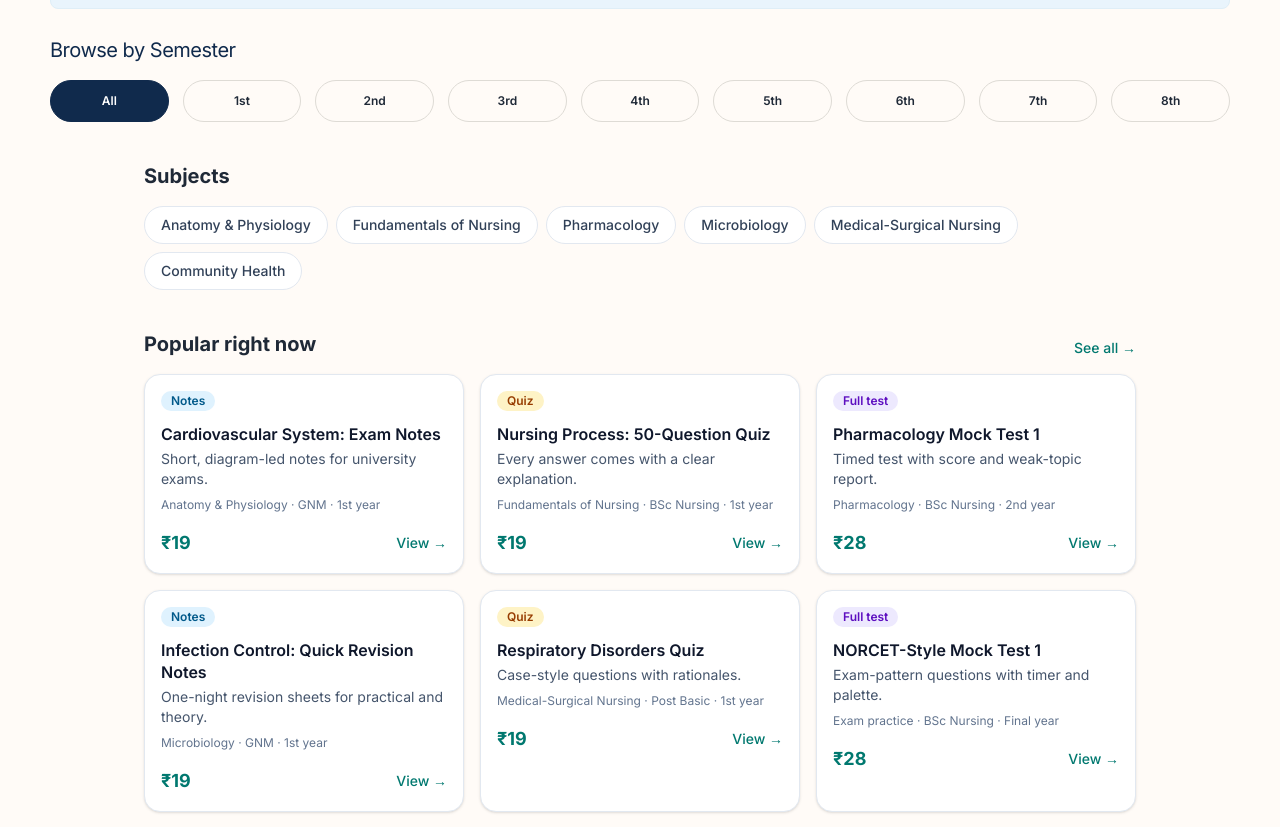
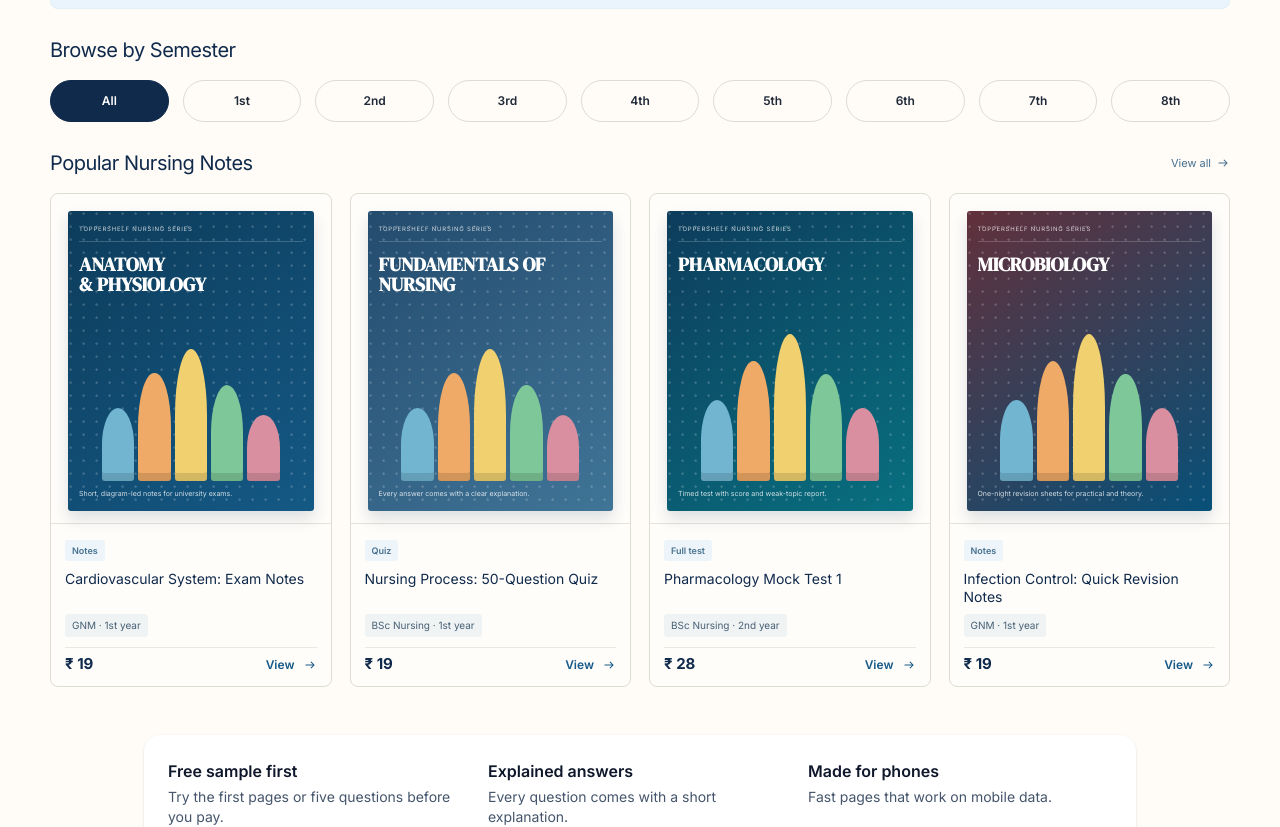
Before and after one commit to ExoticInsaan/RT10, a Next.js app: page / in a window 1280 px wide. Shown: the part 580-1407 px from the top of the page. Built offline with nearby package versions, Linux system fonts and the light colour scheme; no server answers.

Commit message:
Design step 6: Popular Nursing Notes cards using the real catalogue

```diff
--- a/app/page.tsx
+++ b/app/page.tsx
@@ -1,18 +1,7 @@
-import Link from "next/link";
-import ProductCard from "@/components/ProductCard";
 import Hero from "@/components/home/Hero";
 import Finder from "@/components/home/Finder";
 import Semesters from "@/components/home/Semesters";
-import { products } from "@/lib/sample-data";
-
-const subjects = [
-  "Anatomy & Physiology",
-  "Fundamentals of Nursing",
-  "Pharmacology",
-  "Microbiology",
-  "Medical-Surgical Nursing",
-  "Community Health",
-];
+import Popular from "@/components/home/Popular";
 
 export default function Home() {
   return (
@@ -20,34 +9,7 @@ export default function Home() {
       <Hero />
       <Finder />
       <Semesters />
-
-      <section className="mx-auto max-w-5xl px-4 py-10">
-        <h2 className="text-xl font-bold">Subjects</h2>
-        <ul className="mt-4 flex flex-wrap gap-2">
-          {subjects.map((s) => (
-            <li key={s}>
-              <Link
-                href={`/browse?subject=${encodeURIComponent(s)}`}
-                className="inline-block rounded-full border border-slate-200 bg-white px-4 py-2 text-sm font-medium text-slate-700 hover:border-teal-400 hover:text-teal-700"
-              >
-                {s}
-              </Link>
-            </li>
-          ))}
-        </ul>
-      </section>
-
-      <section className="mx-auto max-w-5xl px-4">
-        <div className="flex items-end justify-between">
-          <h2 className="text-xl font-bold">Popular right now</h2>
-          <Link href="/browse" className="text-sm font-medium text-teal-700">See all →</Link>
-        </div>
-        <div className="mt-4 grid gap-4 sm:grid-cols-2 lg:grid-cols-3">
-          {products.slice(0, 6).map((p) => (
-            <ProductCard key={p.slug} p={p} />
-          ))}
-        </div>
-      </section>
+      <Popular />
 
       <section className="mx-auto mt-12 max-w-5xl px-4">
         <div className="grid gap-4 rounded-2xl bg-white p-6 shadow-sm sm:grid-cols-3">
--- /dev/null
+++ b/components/home/Popular.tsx
@@ -0,0 +1,23 @@
+import Link from "next/link";
+import cn from "@/lib/design/twStyles";
+import { products } from "@/lib/sample-data";
+import Icon from "@/components/ui/Icon";
+import PopularCard from "@/components/home/PopularCard";
+
+export default function Popular() {
+  return (
+    <section className={cn("container popular")}>
+      <div className={cn("section-title")}>
+        <h2>Popular Nursing Notes</h2>
+        <Link href="/browse">
+          View all <Icon name="arrow" size={14} />
+        </Link>
+      </div>
+      <div className={cn("home-grid")}>
+        {products.slice(0, 4).map((p) => (
+          <PopularCard key={p.slug} p={p} />
+        ))}
+      </div>
+    </section>
+  );
+}
--- /dev/null
+++ b/components/home/PopularCard.tsx
@@ -0,0 +1,37 @@
+import Link from "next/link";
+import cn from "@/lib/design/twStyles";
+import { subjectAccent } from "@/lib/design/catalog";
+import { Product, typeLabel } from "@/lib/sample-data";
+import Cover from "@/components/ui/Cover";
+import Icon from "@/components/ui/Icon";
+
+export default function PopularCard({ p }: { p: Product }) {
+  const href = `/p/${p.slug}`;
+  return (
+    <article className={cn("home-card")}>
+      <Link href={href} className={cn("card-cover-link")}>
+        <Cover
+          title={p.title}
+          subject={p.subject}
+          accent={subjectAccent[p.subject] ?? "surgical"}
+          coverLine={p.blurb}
+        />
+      </Link>
+      <div className={cn("card-body")}>
+        <span className={cn("eyebrow")}>{typeLabel[p.type]}</span>
+        <Link href={href}>
+          <h3>{p.title}</h3>
+        </Link>
+        <span className={cn("tag")}>
+          {p.course} · {p.year}
+        </span>
+        <div className={cn("price-row")}>
+          <strong>₹ {p.price}</strong>
+          <Link href={href} className={cn("text-link")}>
+            View <Icon name="arrow" size={14} />
+          </Link>
+        </div>
+      </div>
+    </article>
+  );
+}
--- /dev/null
+++ b/components/ui/Cover.tsx
@@ -0,0 +1,34 @@
+import cn from "@/lib/design/twStyles";
+
+export default function Cover({
+  title,
+  subject,
+  accent,
+  coverLine,
+  small = false,
+}: {
+  title: string;
+  subject: string;
+  accent: string;
+  coverLine: string;
+  small?: boolean;
+}) {
+  return (
+    <div
+      className={cn(`cover cover-${accent} ${small ? "cover-small" : ""}`)}
+      role="img"
+      aria-label={`${title} book cover`}
+    >
+      <div className={cn("cover-kicker")}>Toppershelf nursing series</div>
+      <strong>{subject.replace(" & ", "\n& ")}</strong>
+      <div className={cn("cover-art")}>
+        <span />
+        <span />
+        <span />
+        <span />
+        <span />
+      </div>
+      <small>{coverLine}</small>
+    </div>
+  );
+}
--- a/lib/design/catalog.ts
+++ b/lib/design/catalog.ts
@@ -24,3 +24,13 @@ export function slug(value: string) {
     .replace(/[^\w]+/g, "-")
     .replace(/^-|-$/g, "");
 }
+
+// Cover colour per subject. Subjects without a match use the default cover colour.
+export const subjectAccent: Record<string, string> = {
+  "Anatomy & Physiology": "anatomy",
+  "Fundamentals of Nursing": "foundation",
+  Pharmacology: "pharma",
+  Microbiology: "pathology",
+  "Medical-Surgical Nursing": "surgical",
+  "Exam practice": "mental",
+};
```
